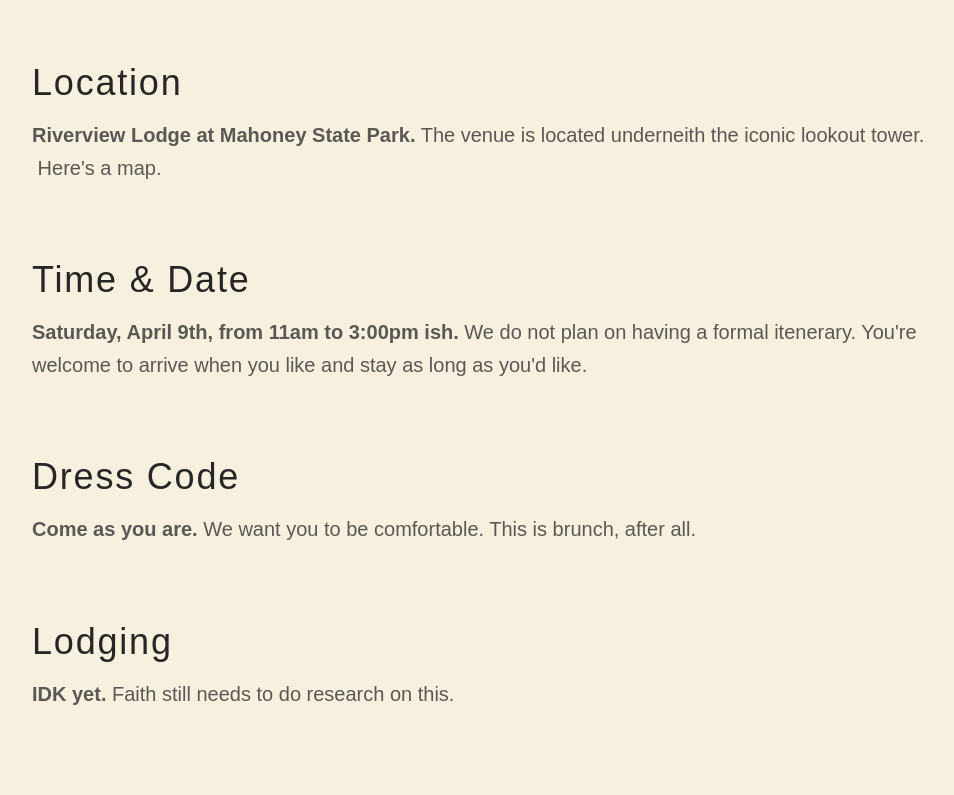
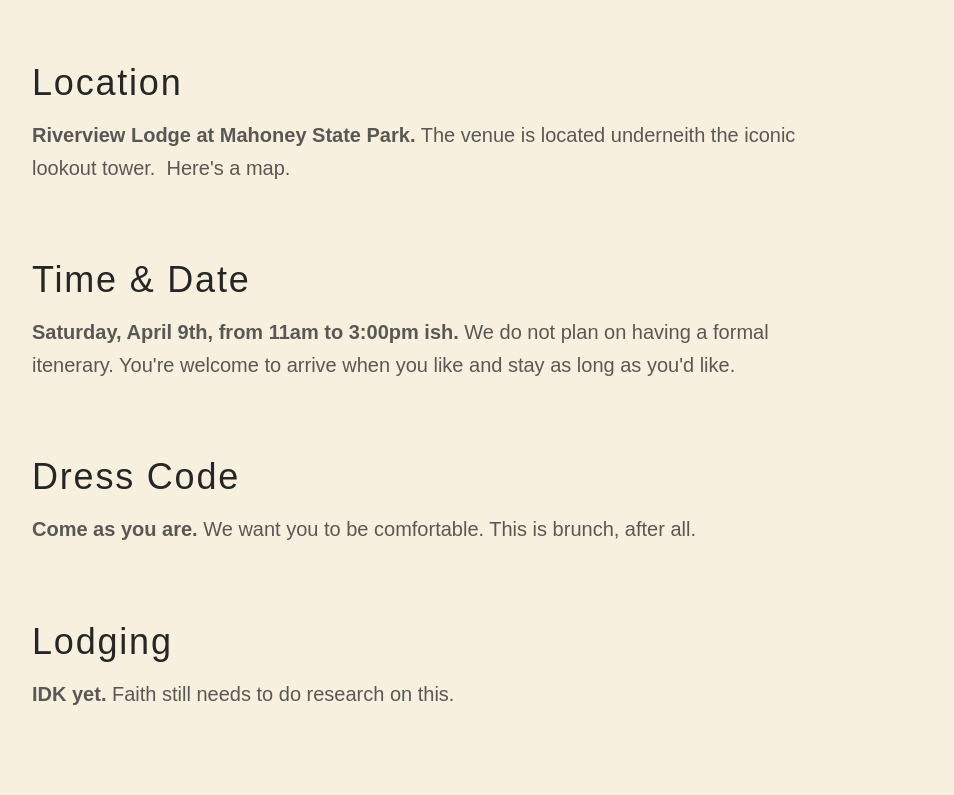
Before and after one commit to jordanlambrecht/ope-we-eloped, a Next.js app: page / in a window 1280 px wide. Shown: the part 1345-2140 px from the top of the page, without its empty margins (32-986 px from the left). Built offline with nearby package versions, Linux system fonts and the light colour scheme; no server answers; a web font is replaced by a local one.

Commit message:
Fixed hugeeee form on Messages section

```diff
--- a/components/sections/Message.jsx
+++ b/components/sections/Message.jsx
@@ -14,7 +14,7 @@
           name or leave it anonymous. Feel free to fill it out multiple times.
         </p>
         <div className='py-6'>
-          <form className='grid grid-cols-1 gap-3'>
+          <form className='grid grid-cols-1 gap-3 max-w-2xl'>
             <input
               type={'text'}
               name='title'
--- a/styles/typography.css
+++ b/styles/typography.css
@@ -15,6 +15,6 @@
     text-decoration: none;
   }
   p {
-    @apply text-xl text-black text-opacity-75 max-w-4xl mb-3 mt-3 leading-relaxed;
+    @apply text-xl text-black text-opacity-75 max-w-3xl mb-3 mt-3 leading-relaxed;
   }
 }
```
